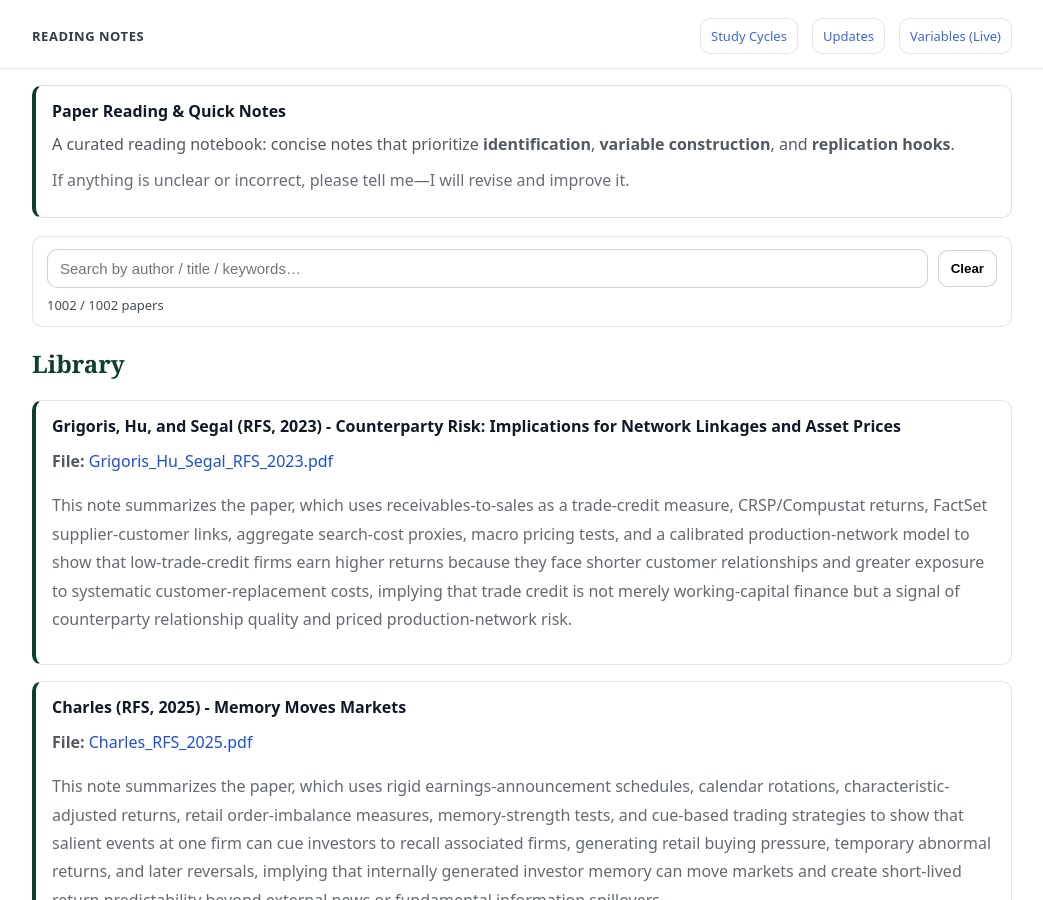
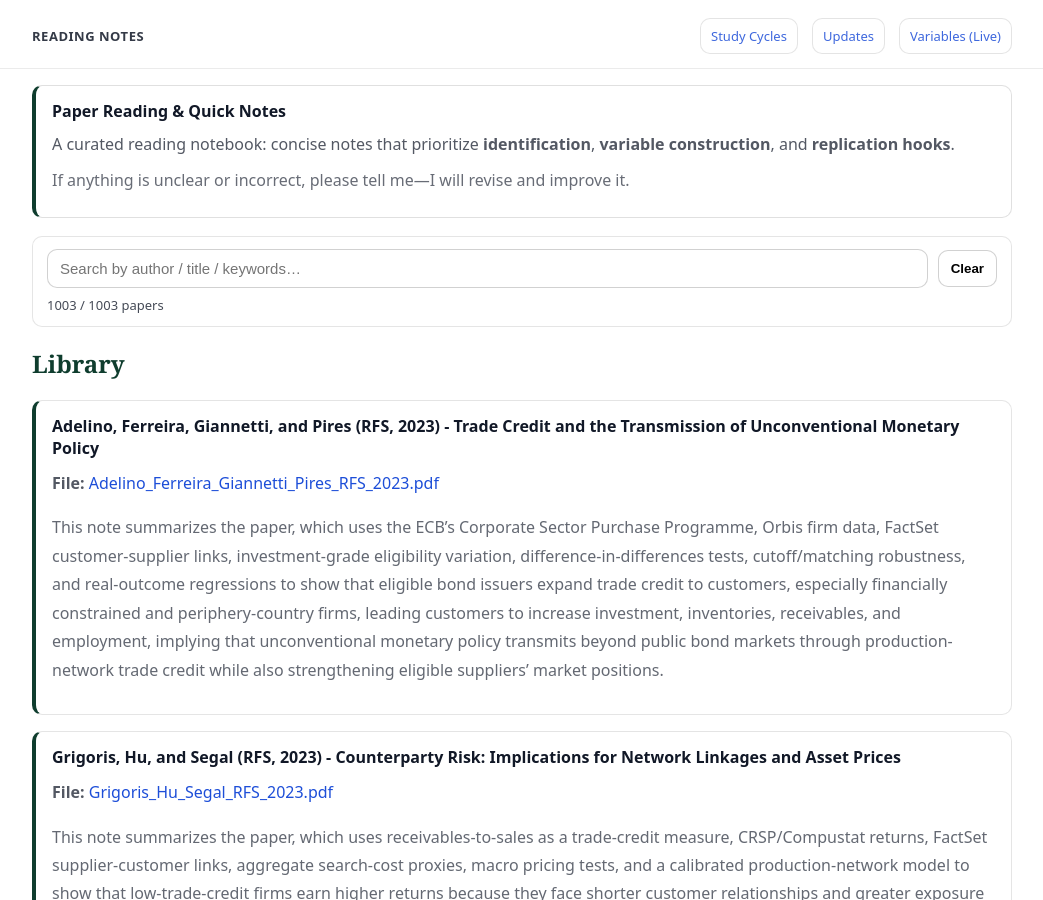
Before and after one commit to yaxinzn/study-archive, a Jekyll site: the page built from reading/index.md, in a window 1280 px wide and 900 px high. Shown: the whole window, without its empty margins (118-1161 px from the left). Built offline with Jekyll 4.4.1, drawn with Linux system fonts in a browser that asks for light colours.

Commit message:
Reading: add/update Adelino_Ferreira_Giannetti_Pires_RFS_2023.pdf

```diff
--- a/_data/reading.yml
+++ b/_data/reading.yml
@@ -1,3 +1,7 @@
+- title: "Adelino, Ferreira, Giannetti, and Pires (RFS, 2023) - Trade Credit and the Transmission of Unconventional Monetary Policy"
+  file: "Adelino_Ferreira_Giannetti_Pires_RFS_2023.pdf"
+  desc: "This note summarizes the paper, which uses the ECB’s Corporate Sector Purchase Programme, Orbis firm data, FactSet customer-supplier links, investment-grade eligibility variation, difference-in-differences tests, cutoff/matching robustness, and real-outcome regressions to show that eligible bond issuers expand trade credit to customers, especially financially constrained and periphery-country firms, leading customers to increase investment, inventories, receivables, and employment, implying that unconventional monetary policy transmits beyond public bond markets through production-network trade credit while also strengthening eligible suppliers’ market positions."
+
 - title: "Grigoris, Hu, and Segal (RFS, 2023) - Counterparty Risk: Implications for Network Linkages and Asset Prices"
   file: "Grigoris_Hu_Segal_RFS_2023.pdf"
   desc: "This note summarizes the paper, which uses receivables-to-sales as a trade-credit measure, CRSP/Compustat returns, FactSet supplier-customer links, aggregate search-cost proxies, macro pricing tests, and a calibrated production-network model to show that low-trade-credit firms earn higher returns because they face shorter customer relationships and greater exposure to systematic customer-replacement costs, implying that trade credit is not merely working-capital finance but a signal of counterparty relationship quality and priced production-network risk."
```
Also changed, not shown: 1 other file.
